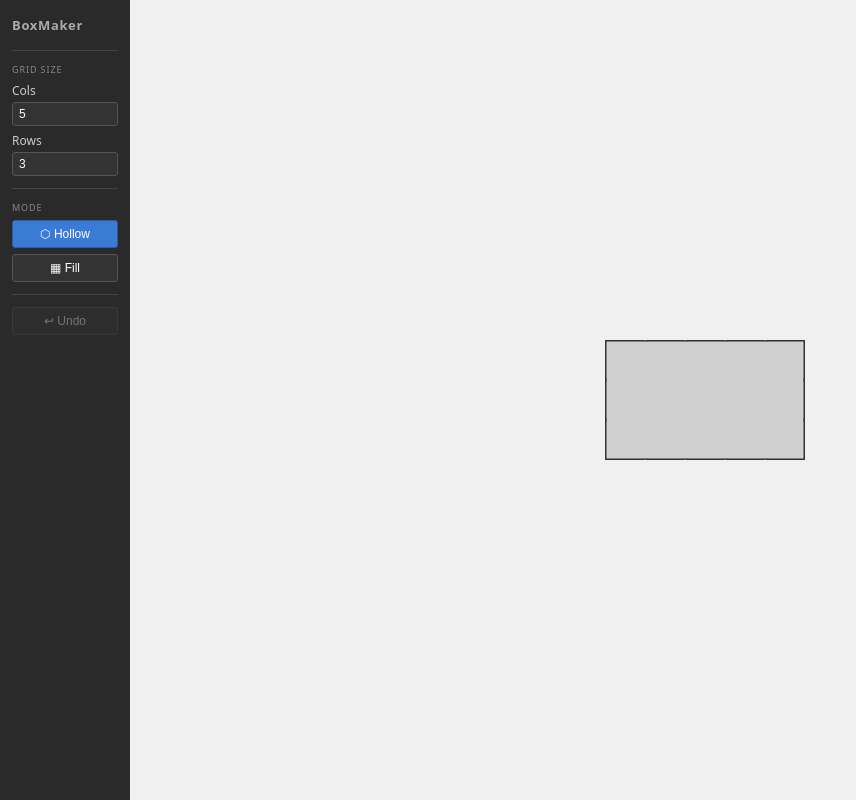
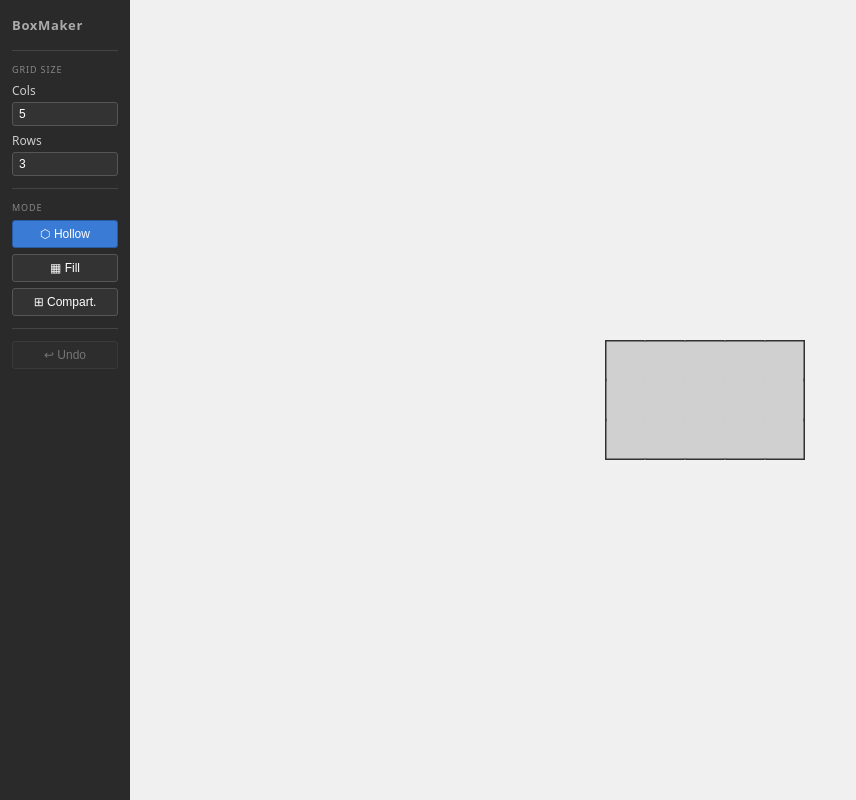
Before and after one commit to mykkro/boxmaker, a Svelte app: page / in a window 1280 px wide. Shown: the whole page, without its empty margins (0-856 px from the left). Built offline with nearby package versions, Linux system fonts and the light colour scheme.

Commit message:
feat: add Compartment mode button to Sidebar

```diff
--- a/src/Sidebar.svelte
+++ b/src/Sidebar.svelte
@@ -30,6 +30,9 @@
     </button>
     <button class:active={mode === 'fill'} onclick={() => onsetmode('fill')}>
       ▦ Fill
+    </button>
+    <button class:active={mode === 'compartment'} onclick={() => onsetmode('compartment')}>
+      ⊞ Compart.
     </button>
   </section>
 
```
